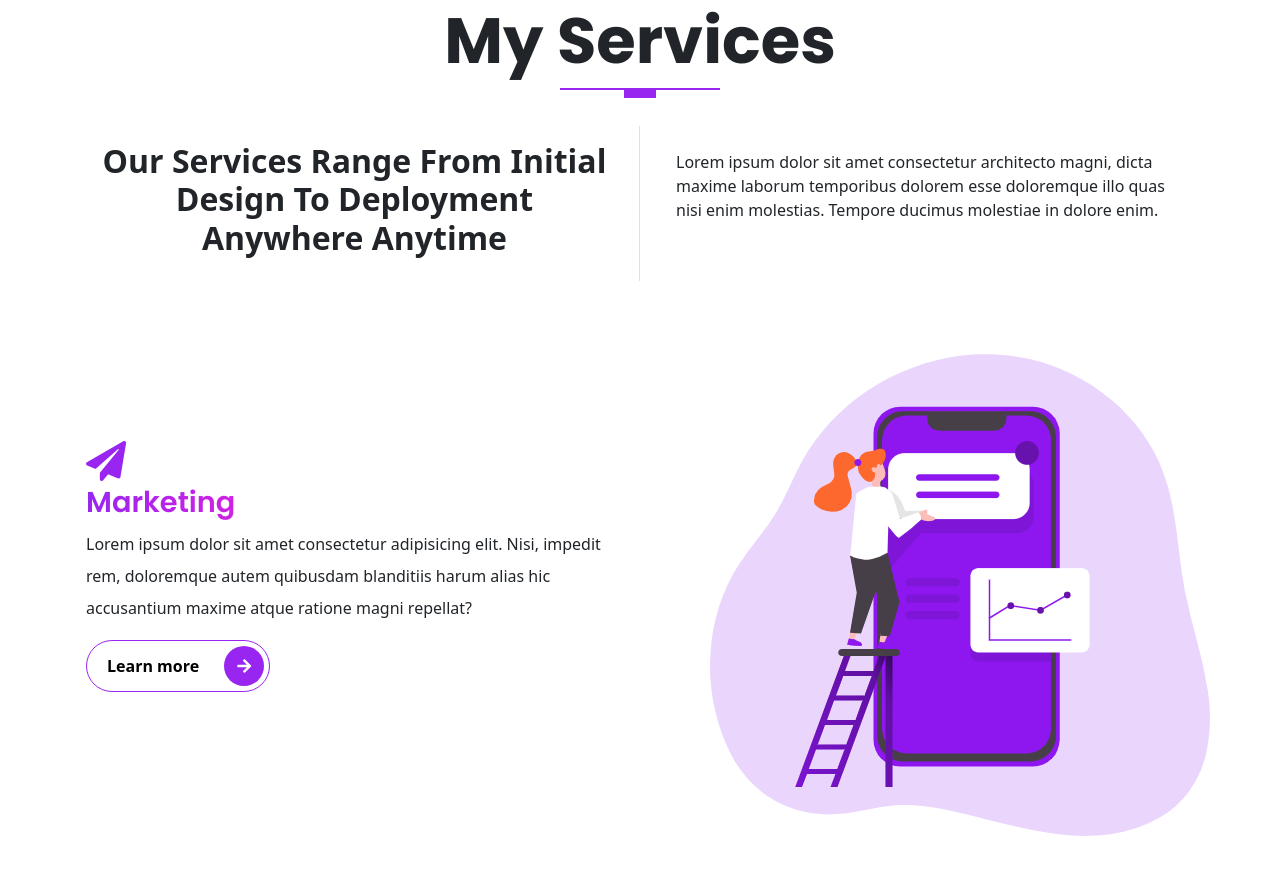
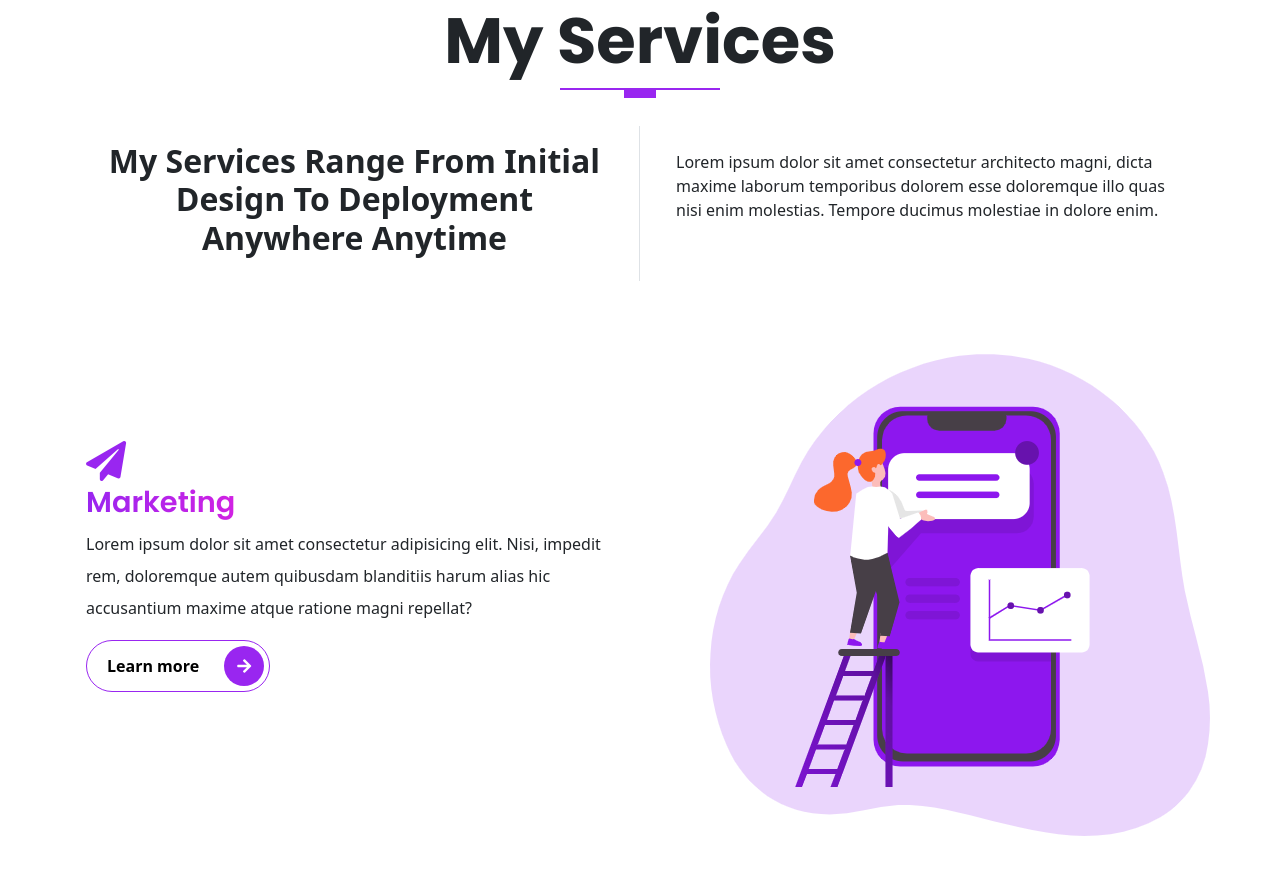
Before and after one commit to DevAbdulAlim/DevAbdulAlim.github.io, a website: page index.html in a window 1280 px wide. Shown: the part 957-1831 px from the top of the page. Drawn offline with nearby package versions, Linux system fonts and the light colour scheme; files that its build step writes are made by us from their sources.

Commit message:
Update index.html

```diff
--- a/index.html
+++ b/index.html
@@ -82,7 +82,7 @@
       <div class="col-md-6 border-right">
         <div class="bg-white p-3">
           <h2 class="fw-bold text-capitalize text-center">
-            Our Services Range From Initial Design To Deployment Anywhere Anytime
+            My Services Range From Initial Design To Deployment Anywhere Anytime
           </h2>
         </div>
       </div>
```
